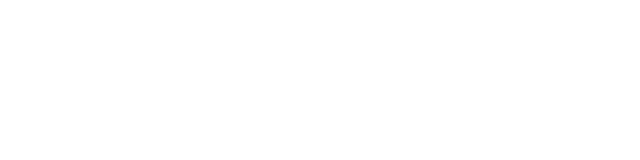
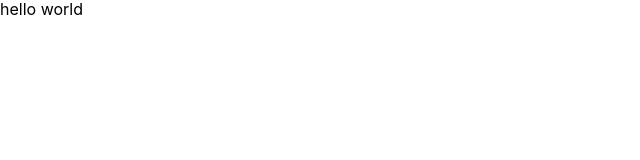
Before and after one commit to solarenergy990/goit-react-hw-03-image-finder, a React (Create React App) app: page / in a window 1280 px wide. Shown: the top 160 px of the page, without its empty margins (0-640 px from the left). Built offline with nearby package versions, Linux system fonts and the light colour scheme.

Commit message:
Update App.js

```diff
--- a/src/App.js
+++ b/src/App.js
@@ -1,7 +1,7 @@
 import React from "react";
 
 function App() {
-  return <div className="App"></div>;
+  return <div className="App">hello world</div>;
 }
 
 export default App;
```
